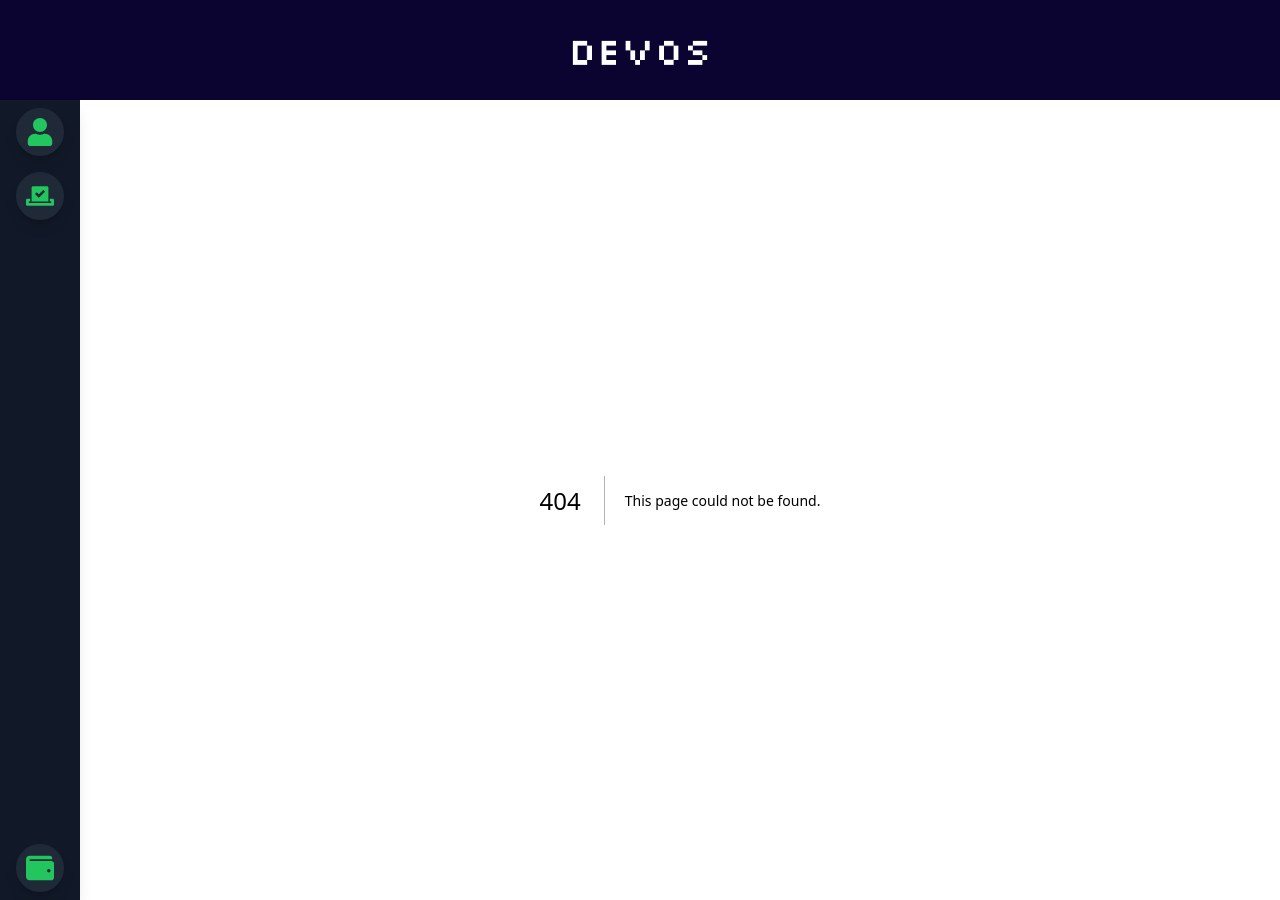
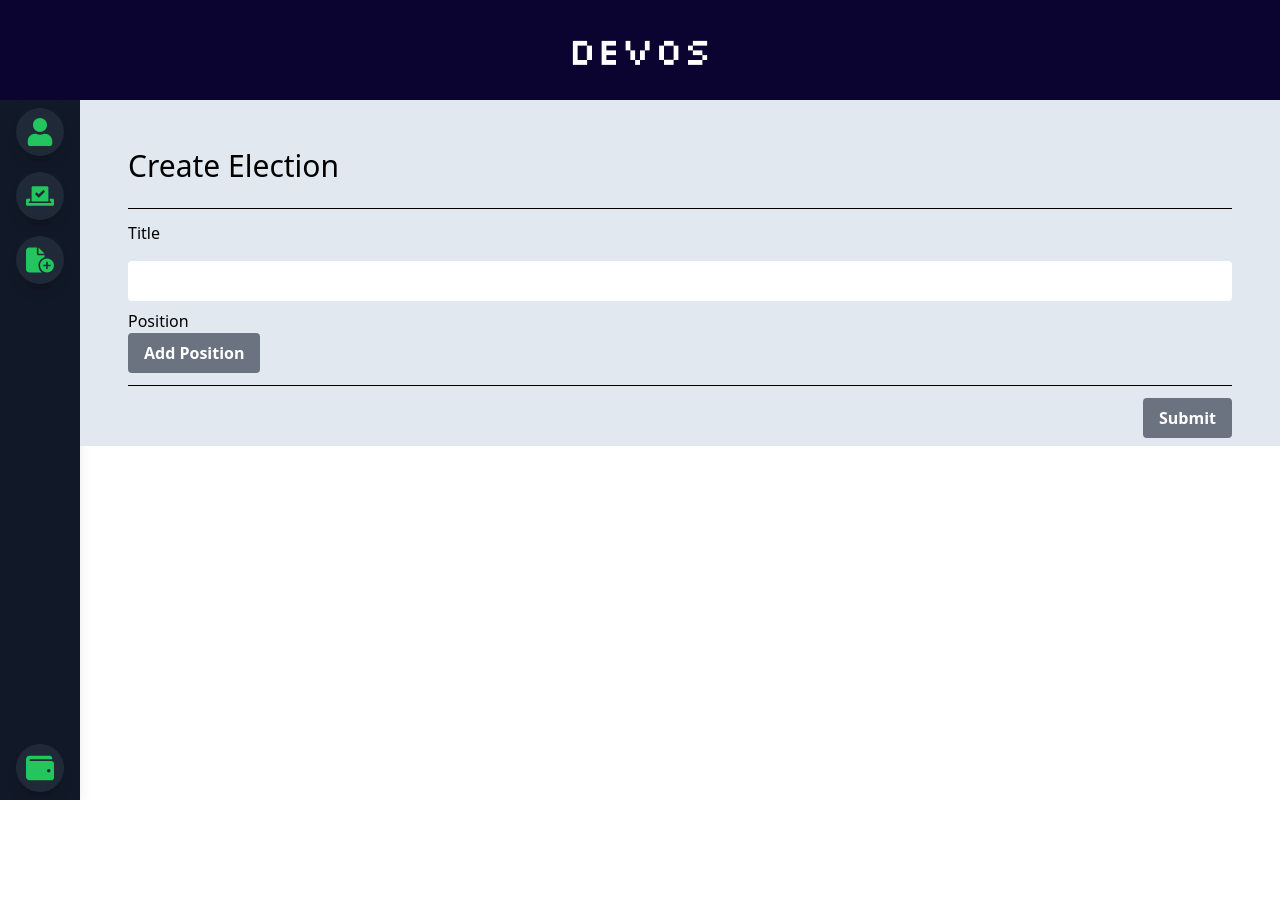
Before and after one commit to c0debaberafa/cuddly-doodle, a Next.js app in the folder devos-app/: page /CreateElection in a window 1280 px wide. Before the commit this address had no page. After the commit the page ends 800 px from the top, so only its background shows below. Built offline with nearby package versions, Linux system fonts and the light colour scheme.

Commit message:
Added CreateElection page

```diff
--- a/devos-app/app/AuthorityPage/page.tsx
+++ /dev/null
@@ -1,7 +0,0 @@
-import React from "react";
-
-const AuthorityPage = () => {
-  return <div>AuthorityPage</div>;
-};
-
-export default AuthorityPage;
--- /dev/null
+++ b/devos-app/app/CreateElection/page.tsx
@@ -0,0 +1,17 @@
+'use client';
+import React from "react";
+import ElectionList from "../components/ElectionList"; // Import your component
+import Position from "../components/Position";
+
+const EnrolledElections = () => {
+  return (
+    <div className="p-12 bg-slate-200">
+      <h1 className="text-3xl text-black mb-6">Create Election</h1>
+      <hr className="my-3 border-black"></hr>
+      <Position />
+    </div>
+  );
+};
+
+
+export default EnrolledElections;
--- a/devos-app/app/EnrolledElections/page.tsx
+++ b/devos-app/app/EnrolledElections/page.tsx
@@ -1,12 +1,18 @@
 import React from "react";
 import ElectionList from "../components/ElectionList"; // Import your component
+import Ballot from "../components/Ballot";
 
 const EnrolledElections = () => {
   return (
-    <div className="h-full p-12 bg-slate-200">
+    <div className="p-12 bg-slate-200">
       <h1 className="text-3xl text-black mb-6">Enrolled Elections</h1>
       <hr className="my-3 border-black"></hr>
-      <ElectionList />
+      <Ballot />
+      <div className="mt-8">
+          <button className="bg-gray-500 hover:bg-green-500 text-white font-bold py-2 px-4 rounded">
+              Submit
+          </button>
+      </div>
     </div>
   );
 };
--- /dev/null
+++ b/devos-app/app/OwnedElections/OwnedElections/[electionName].tsx
@@ -0,0 +1,16 @@
+import { useRouter } from 'next/router';
+
+export default function ElectionInfo() {
+  const router = useRouter();
+  const { electionName } = router.query;
+
+  return (
+    <div>
+      <h1 className="text-2xl font-bold">Details for {electionName}</h1>
+      <p>This is the page for election: {electionName}</p>
+    </div>
+  );
+
+  // list of pos and candidates, add voter, open election button, number of votes beside candidate
+  // getWinner only appears when closed
+}
--- a/devos-app/app/VoterPage/page.tsx
+++ b/devos-app/app/VoterPage/page.tsx
@@ -1,3 +1,4 @@
+
 import Ballot from "../components/Ballot";
 
 export default function VoterPage() {
--- a/devos-app/app/components/ElectionList.tsx
+++ b/devos-app/app/components/ElectionList.tsx
@@ -1,11 +1,37 @@
+'use client';
+import { useRouter } from 'next/navigation';
+
 export default function ElectionList() {
+  const router = useRouter();
+
+  const navigate = (electionName: string) => {
+    router.push(`/OwnedElections/${electionName}`);
+  };
+
   return (
     <div>
-      <div className="w-full h-20 bg-[#0c0430] hover:bg-green-500 text-white hover:text-[#0c0430] flex items-center justify-center rounded-lg mb-5">
-        Election 1
-      </div>
-      <div className="w-full h-20 bg-[#0c0430] hover:bg-green-500 text-white hover:text-[#0c0430] flex items-center justify-center rounded-lg">
-        Election 2
+      {/* <div className="justify-center bg-slate-900 text-white p-7 rounded-3xl max-w-s m-4">
+      <h1 className="text-2xl text-white">ESC 2024</h1>
+        <button className="bg-gray-500 hover:bg-green-500 text-white font-bold py-2 px-4 rounded mr-5">
+          Add Voter
+        </button>
+        <button className="bg-gray-500 hover:bg-green-500 text-white font-bold py-2 px-4 rounded">
+          Tally Votes
+        </button>
+      </div> */}
+      <div>
+        <div
+          onClick={() => navigate('Election1')}
+          className="w-full h-20 bg-[#0c0430] hover:bg-green-500 text-white hover:text-[#0c0430] flex items-center justify-center rounded-lg mb-5"
+        >
+          Election 1
+        </div>
+        <div
+          onClick={() => navigate('Election2')}
+          className="w-full h-20 bg-[#0c0430] hover:bg-green-500 text-white hover:text-[#0c0430] flex items-center justify-center rounded-lg"
+        >
+          Election 2
+        </div>
       </div>
     </div>
   );
--- a/devos-app/app/components/LogoTitleBar.tsx
+++ b/devos-app/app/components/LogoTitleBar.tsx
@@ -8,7 +8,7 @@ const LogoTitleBar: React.FC = () => {
         src="/logo.png"
         alt="Logo"
         width={200}
-        height={100}
+        height={50}
         style={styles.logo}
       />
     </div>
@@ -18,6 +18,7 @@ const LogoTitleBar: React.FC = () => {
 const styles = {
   titleBar: {
     width: "100%",
+    height: "auto",
     // Remove fixed height to let the logo define the height
     backgroundColor: "#0c0430",
     display: "flex",
--- /dev/null
+++ b/devos-app/app/components/Position.tsx
@@ -0,0 +1,77 @@
+import { useState } from "react";
+
+export default function Position() {
+    const [positions, setPositions] = useState<Array<{}>>([]);
+
+    const addPosition = () => {
+        setPositions([...positions, {}]);
+    };
+
+    return (
+        <div className="">
+            <div className = "">
+                <label className="block">Title</label>
+                <input className="my-4  w-full p-2 mb-2 rounded" type="text"/>
+
+                <h2>Position</h2>
+                <button className="bg-gray-500 hover:bg-green-500 text-white font-bold py-2 px-4 rounded"
+                        onClick={addPosition}>
+                    Add Position
+                </button>
+                {positions.map((position, index) => (
+                    <PositionBox key={index} />
+                ))}
+            </div>
+            <hr className="my-3 border-black"></hr>
+            <button className="bg-gray-500 hover:bg-green-500 text-white font-bold py-2 px-4 rounded float-right">
+                Submit
+            </button>
+        </div>
+    );
+}
+
+const PositionBox = ({}) => {
+    const [candidates, setCandidates] = useState<string[]>([]);
+
+    const addCandidate = () => {
+        setCandidates([...candidates, ""]);
+    };
+
+    const handleCandidateChange = (value: string, i: number) => {
+        const newCandidates = [...candidates];
+        newCandidates[i] = value; // Update the candidate's name in the array
+        setCandidates(newCandidates);
+    };
+
+    return (
+        <div className="justify-center bg-slate-900 text-black p-8 rounded-3xl max-w-s m-4 overflow-hidden">
+            <input className="w-64 p-2 mb-2 rounded" type="text" placeholder="Position Name" />
+            {/* <h2 className="text-white my-2">Candidates: </h2> */}
+            {candidates.map((candidate, i) => (
+                    <CandidateField
+                        key={i}
+                        index={i}
+                        value={candidate}
+                        onChange={(e:any) => handleCandidateChange(e.target.value, i)}
+                    />
+                ))}
+            <button className="bg-gray-500 hover:bg-green-500 text-white font-bold py-2 px-4 rounded float-right"
+                    onClick={addCandidate}>
+                Add Candidate
+            </button>
+        </div>
+    );
+};
+
+const CandidateField = ({ index, value, onChange } : {index:any, value:any, onChange:any})=> (
+    <div className="my-2">
+        <label className="text-white">Candidate {index + 1}: </label>
+        <input
+            className="w-full p-2 mb-2 rounded"
+            type="text"
+            value={value}
+            onChange={onChange}
+            placeholder="Candidate Name"
+        />
+    </div>
+);
--- a/devos-app/app/components/SideNavbar.tsx
+++ b/devos-app/app/components/SideNavbar.tsx
@@ -1,6 +1,7 @@
 "use client";
 import React from "react";
 import { FaUser, FaVoteYea, FaWallet } from "react-icons/fa";
+import { FaFileCirclePlus } from "react-icons/fa6";
 import { useRouter } from "next/navigation";
 
 export default function SideNavbar() {
@@ -11,6 +12,9 @@ export default function SideNavbar() {
   const visitEnrolledElections = () => {
     router.push("/EnrolledElections"); // Navigate to the "elections" page
   };
+  const visitCreateElection = () => {
+    router.push("/CreateElection");
+  }
   const visitWalletPage = () => {
     router.push("/WalletPage"); // Navigate to the "elections" page
   };
@@ -30,6 +34,11 @@ export default function SideNavbar() {
         icon={<FaVoteYea size="28" />}
         text={"Enrolled Elections"}
         onClick={visitEnrolledElections}
+      />
+      <SideBarIcon
+        icon={<FaFileCirclePlus size="28" />}
+        text={"Create Election"}
+        onClick={visitCreateElection}
       />
       <SideBarIcon
         icon={<FaWallet size="28" />}
```
